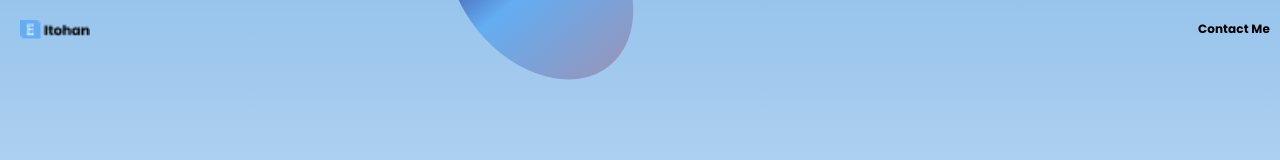
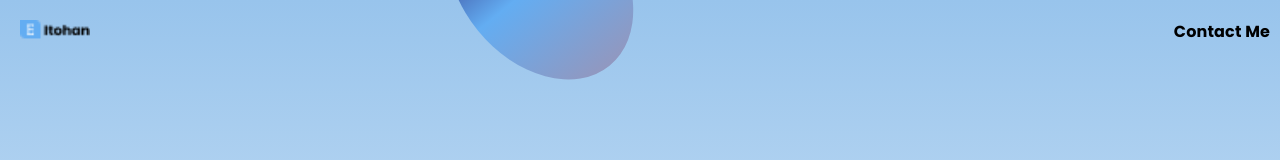
Before and after one commit to marvellousadesanya/portfolio-website, a React (Vite) app: page / in a window 1280 px wide. Shown: the top 160 px of the page. Built offline with nearby package versions, Linux system fonts and the light colour scheme.

Commit message:
Contact me now works

```diff
--- a/src/components/Footer.tsx
+++ b/src/components/Footer.tsx
@@ -30,7 +30,6 @@ export const Footer = () => {
         },
       });
 
-      // Title animation
       tl.from(titleRef.current, {
         y: 50,
         opacity: 0,
@@ -38,7 +37,6 @@ export const Footer = () => {
         ease: "power2.out",
       });
 
-      // Contact info animations - staggered
       tl.from(
         [socialsRef.current, emailRef.current, phoneRef.current],
         {
@@ -51,7 +49,6 @@ export const Footer = () => {
         "-=0.3"
       );
 
-      // Line animation
       tl.from(
         lineRef.current,
         {
@@ -63,7 +60,6 @@ export const Footer = () => {
         "-=0.4"
       );
 
-      // Back to top button animation
       tl.from(
         backToTopRef.current,
         {
@@ -75,7 +71,6 @@ export const Footer = () => {
         "-=0.6"
       );
 
-      // Add a continuous subtle animation to the back to top button
       gsap.to(backToTopRef.current, {
         y: "-10px",
         duration: 1.5,
@@ -87,7 +82,6 @@ export const Footer = () => {
     { scope: containerRef }
   );
 
-  // Function to scroll to top when the button is clicked
   const scrollToTop = () => {
     window.scrollTo({
       top: 0,
@@ -97,6 +91,7 @@ export const Footer = () => {
 
   return (
     <Box
+      id="footer"
       ref={containerRef}
       sx={{
         position: "relative",
--- a/src/components/Header.tsx
+++ b/src/components/Header.tsx
@@ -93,6 +93,13 @@ export const Header = () => {
     },
     { scope: container }
   );
+
+  const handleContactClick = () => {
+    const footer = document.getElementById("footer");
+    if (footer) {
+      footer.scrollIntoView({ behavior: "smooth" });
+    }
+  };
 
   return (
     <Box ref={container}>
@@ -199,6 +206,7 @@ export const Header = () => {
         />
 
         <Box
+          onClick={handleContactClick}
           ref={contactRef}
           sx={{
             cursor: "pointer",
@@ -213,7 +221,7 @@ export const Header = () => {
             fontFamily="Poppins"
             fontWeight={600}
             color="black"
-            fontSize="12px">
+            fontSize={{ xs: "12px", md: "16px" }}>
             Contact Me
           </Typography>
         </Box>
```
